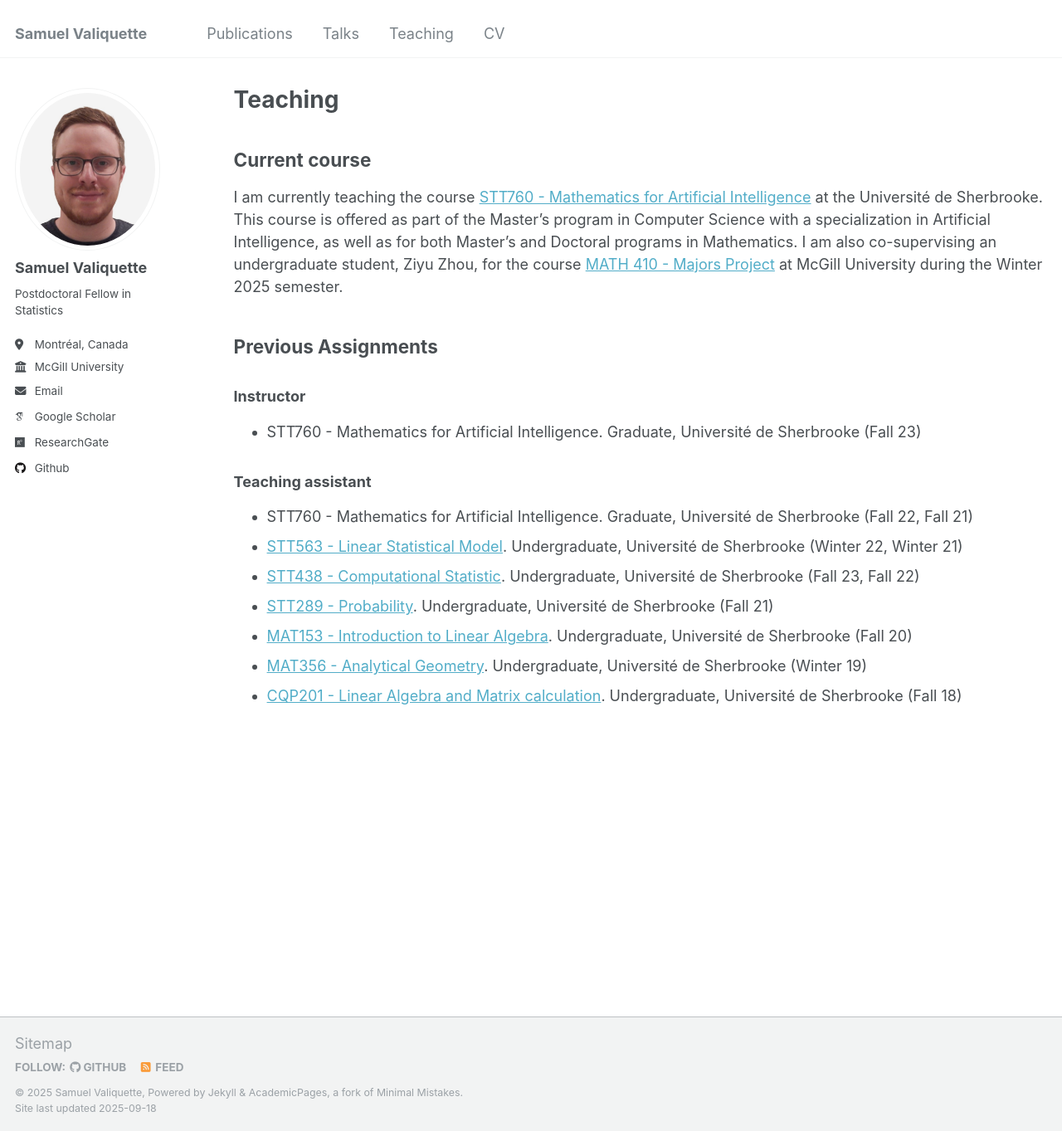
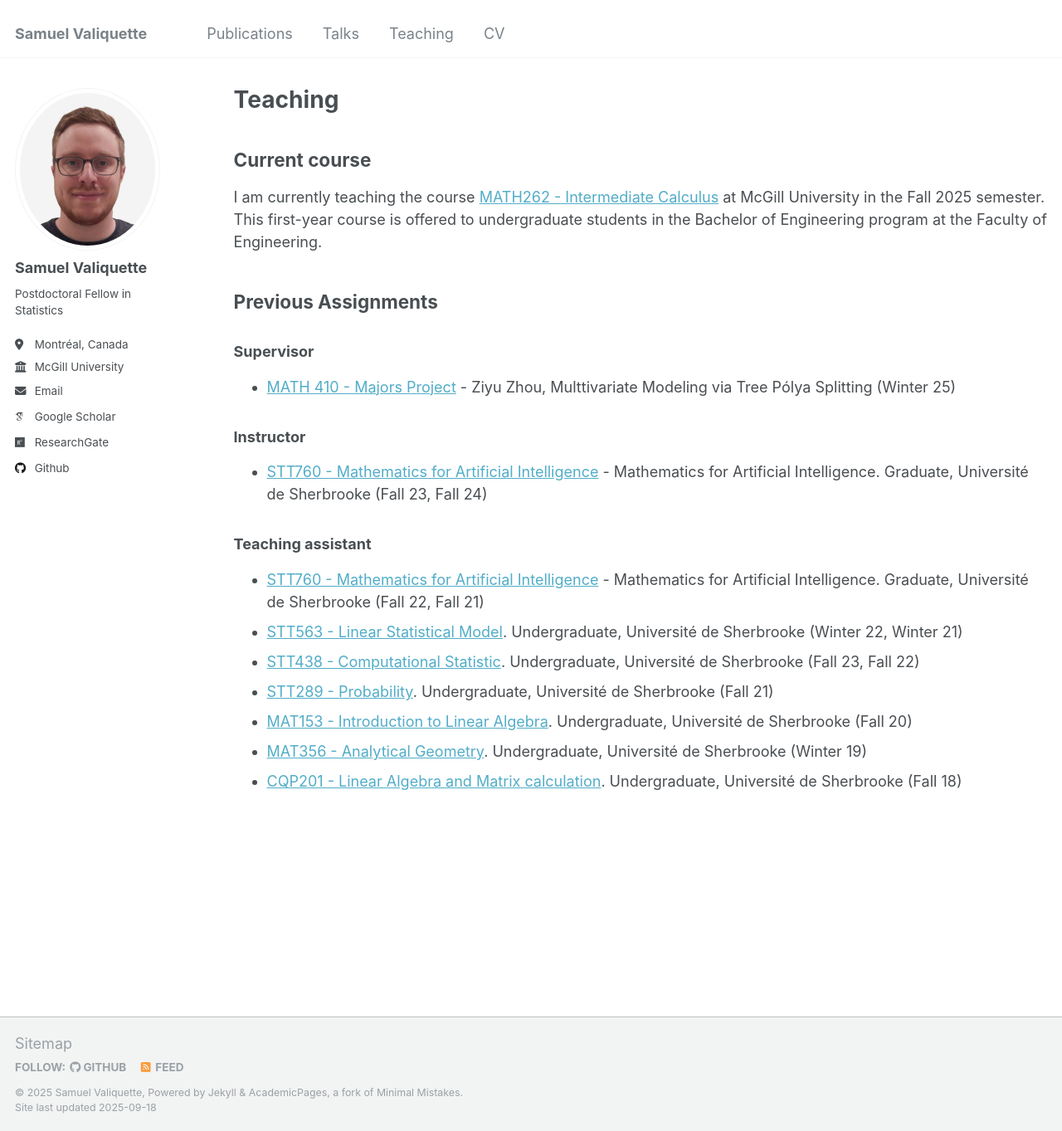
Before and after one commit to s-valiquette/s-valiquette.github.io, a Jekyll site: the page built from _pages/teaching.md, in a window 1280 px wide and 1363 px high. Shown: the whole window at 83% size. Built offline with Jekyll 4.4.1, drawn with Linux system fonts in a browser that asks for light colours; some web fonts are replaced.

Commit message:
Update teaching.md

```diff
--- a/_pages/teaching.md
+++ b/_pages/teaching.md
@@ -7,17 +7,18 @@ author_profile: true
 
 ## Current course
 
-I am currently teaching the course [STT760 - Mathematics for Artificial Intelligence](https://www.usherbrooke.ca/admission/fiches-cours/STT760/mathematiques-pour-lintelligence-artificielle/) at the Université de Sherbrooke.
-This course is offered as part of the Master’s program in Computer Science with a specialization in Artificial Intelligence, as well as for both Master’s and Doctoral programs in Mathematics.
-I am also co-supervising an undergraduate student, Ziyu Zhou, for the course [MATH 410 - Majors Project](https://www.mcgill.ca/study/2024-2025/courses/math-410) at McGill University during the Winter 2025 semester.
+I am currently teaching the course [MATH262 - Intermediate Calculus](https://coursecatalogue.mcgill.ca/courses/math-262/) at McGill University in the Fall 2025 semester.
+This first-year course is offered to undergraduate students in the Bachelor of Engineering program at the Faculty of Engineering.
 
 ## Previous Assignments
+### Supervisor
+- [MATH 410 - Majors Project](https://www.mcgill.ca/study/2024-2025/courses/math-410) - Ziyu Zhou, Multtivariate Modeling via Tree Pólya Splitting (Winter 25)
 
 ### Instructor
-- STT760 - Mathematics for Artificial Intelligence. Graduate, Université de Sherbrooke (Fall 23)
+- [STT760 - Mathematics for Artificial Intelligence](https://www.usherbrooke.ca/admission/fiches-cours/STT760/mathematiques-pour-lintelligence-artificielle/) - Mathematics for Artificial Intelligence. Graduate, Université de Sherbrooke (Fall 23, Fall 24)
 
 ### Teaching assistant
-- STT760 - Mathematics for Artificial Intelligence. Graduate, Université de Sherbrooke (Fall 22, Fall 21)
+- [STT760 - Mathematics for Artificial Intelligence](https://www.usherbrooke.ca/admission/fiches-cours/STT760/mathematiques-pour-lintelligence-artificielle/) - Mathematics for Artificial Intelligence. Graduate, Université de Sherbrooke (Fall 22, Fall 21)
 - [STT563 - Linear Statistical Model](https://www.usherbrooke.ca/admission/fiches-cours/STT563). Undergraduate, Université de Sherbrooke (Winter 22, Winter 21)
 - [STT438 - Computational Statistic](https://www.usherbrooke.ca/admission/fiches-cours/stt438/statistique-computationnelle/). Undergraduate, Université de Sherbrooke (Fall 23, Fall 22)
 - [STT289 - Probability](https://www.usherbrooke.ca/admission/fiches-cours/STT289/probabilites/). Undergraduate, Université de Sherbrooke (Fall 21)
```
